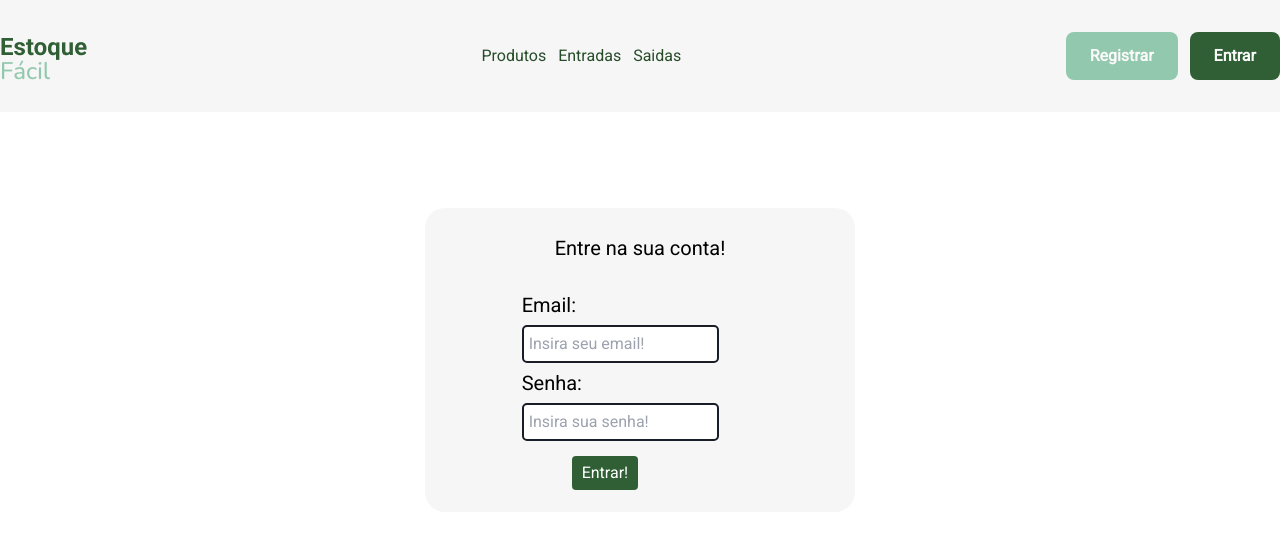
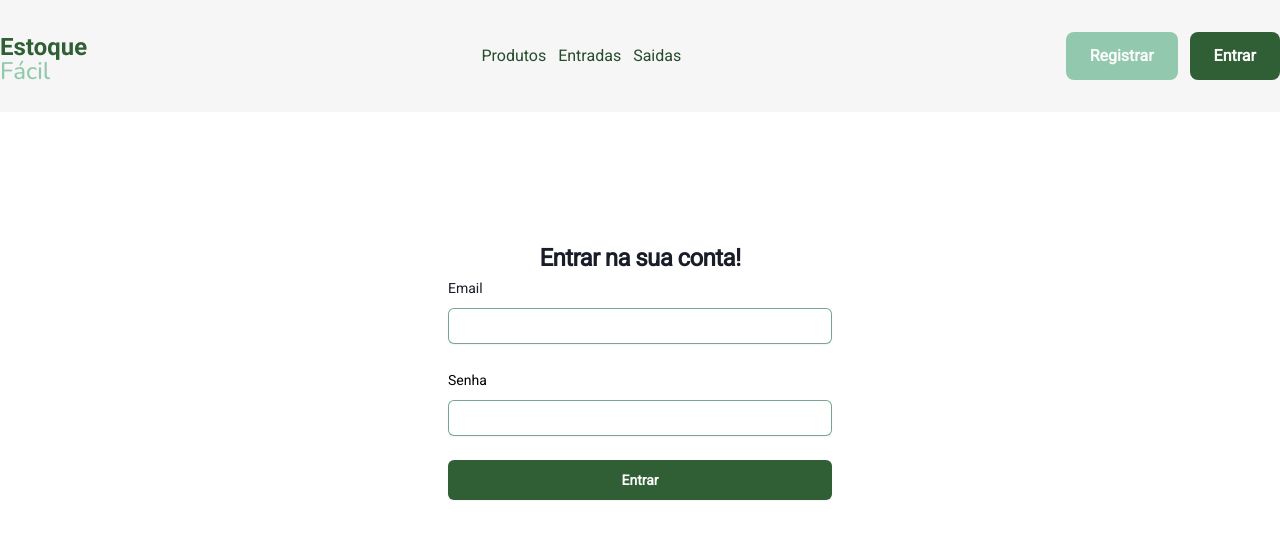
Before and after one commit to oLeoBarreto/EstoqueFacilApp, a Next.js app: page /login in a window 1280 px wide. Shown: the top 538 px of the page. Built offline with nearby package versions, Linux system fonts and the light colour scheme.

Commit message:
refactor: alterando paginas de login e register com tailwind

```diff
--- a/src/app/login/page.tsx
+++ b/src/app/login/page.tsx
@@ -1,28 +1,60 @@
-import styles from '@/app/login/styles.module.css'
+export default function Login() {
+    return (
+        <div className="flex min-h-full flex-1 flex-col justify-center px-6 py-12 lg:px-8">
+            <div className="mt-10 sm:mx-auto sm:w-full sm:max-w-sm">
+                <h2 className="mt-10 text-center text-2xl font-bold leading-9 tracking-tight text-raisin-black">
+                    Entrar na sua conta!
+                </h2>
+                <form className="space-y-6" action="#" method="POST">
+                    <div>
+                        <label
+                            htmlFor="email"
+                            className="block text-sm font-medium leading-6 text-raisin-black"
+                        >
+                            Email
+                        </label>
+                        <div className="mt-2">
+                            <input
+                                id="email"
+                                name="email"
+                                type="email"
+                                autoComplete="email"
+                                required
+                                className="block w-full px-2 rounded-md border-0 py-1.5 text-raisin-black shadow-sm ring-1 ring-inset ring-cambridge-blue-600 placeholder:text-gray-400 focus:ring-2 focus:ring-inset focus:ring-cambridge-blue-800 sm:text-sm sm:leading-6"
+                            />
+                        </div>
+                    </div>
 
-export default function Login(){
-    return(
-        <div className={styles.container}>
-            <div className={styles.box}>
-                <h1 className={styles.title}>Entre na sua conta!</h1>
-                <form className={styles.form}>
-                        <span className={styles.titleforms}>Email:</span>
-                        <input className={styles.inputs}
-                        type='email'
-                        name='email'
-                        placeholder='Insira seu email!'
-                    />
-
-                        <span className={styles.titleforms}>Senha:</span>
-                        <input className={styles.inputs}
-                        type='password'
-                        name='senha'
-                        placeholder='Insira sua senha!'
-                        />
-
-                    <button className={styles.button} type="submit">Entrar!</button>
+                    <div>
+                        <div className="flex items-center justify-between">
+                            <label
+                                htmlFor="password"
+                                className="block text-sm font-medium leading-6 text-gray-900"
+                            >
+                                Senha
+                            </label>
+                        </div>
+                        <div className="mt-2">
+                            <input
+                                id="password"
+                                name="password"
+                                type="password"
+                                autoComplete="current-password"
+                                required
+                                className="block w-full px-2 rounded-md border-0 py-1.5 text-gray-900 shadow-sm ring-1 ring-inset ring-cambridge-blue-600 placeholder:text-gray-400 focus:ring-2 focus:ring-inset focus:ring-cambridge-blue-800 sm:text-sm sm:leading-6"
+                            />
+                        </div>
+                    </div>
+                    <div>
+                        <button
+                            type="submit"
+                            className="flex w-full justify-center rounded-md bg-hunter-green px-3 py-2 text-sm font-semibold leading-6 text-seasalt-300 shadow-sm hover:bg-hunter-green-600 focus-visible:outline focus-visible:outline-2 focus-visible:outline-offset-2 focus-visible:outline-hunter-green-600"
+                        >
+                            Entrar
+                        </button>
+                    </div>
                 </form>
             </div>
         </div>
-    )
+    );
 }
--- a/src/app/login/styles.module.css
+++ /dev/null
@@ -1,53 +0,0 @@
-.container{
-    background-color: #f6f6f6ff;
-    border-radius: 20px;
-    width: 430px;
-    margin: auto;
-    margin-top: 6rem;
-    display: flex;
-    justify-content: center;
- }
-
- .box {
-     display: block;
- }
-
- .title{
-     font-size: 20px;
-     padding: 5px 5px;
-     margin: 20px 120px;
- }
-
- .form{
-     margin: 10px 85px;
-     display: flexbox;
-     justify-content: center;
-     align-items: center;
-     padding: 2px;
- }
-
-
- .titleforms{
-     font-size: 20px;
-     color: black;
-     padding: 5px 5px ;
-
- }
-
- .inputs{
-     border: 2px solid #181d27ff;
-     border-radius: 5px;
-     margin: 5px 5px;
-     padding: 5px 5px;
-     display: flex;
-     flex-direction: column;
-     align-items: center;
- }
-
- .button{
-     background-color: #305f35ff;
-     color: #fff;
-     padding: 5px 10px;
-     border-radius: 4px;
-     margin: 10px 55px;
- }
--- a/src/app/register/page.tsx
+++ b/src/app/register/page.tsx
@@ -1,29 +1,95 @@
-
-import styles from '@/app/register/styles.module.css'
-
-export default function Register(){
-    return(
-        <div className={styles.container}>
-            <div className={styles.box}>
-                <h1 className={styles.title}>Crie uma conta!</h1>
-                <form className={styles.form}>
-                        <span className={styles.titleforms}>Email:</span>
-                        <input className={styles.inputs}
-                        type='email'
-                        name='email'
-                        placeholder='Insira seu email!'
-                    />
-
-                        <span className={styles.titleforms}>Senha:</span>
-                        <input className={styles.inputs}
-                        type='password'
-                        name='senha'
-                        placeholder='Insira sua senha!'
-                        />
-
-                    <button className={styles.button} type="submit">Registrar-se!</button>
+export default function Register() {
+    return (
+        <div className="flex min-h-full flex-1 flex-col justify-center px-6 py-12 lg:px-8">
+            <div className="mt-10 sm:mx-auto sm:w-full sm:max-w-sm">
+                <h2 className="mt-10 text-center text-2xl font-bold leading-9 tracking-tight text-raisin-black">
+                    Crie uma conta!
+                </h2>
+                <form className="space-y-6" method="POST">
+                    <div>
+                        <label
+                            htmlFor="name"
+                            className="block text-sm font-medium leading-6 text-raisin-black"
+                        >
+                            Nome da empresa
+                        </label>
+                        <div className="mt-2">
+                            <input
+                                id="name"
+                                name="name"
+                                type="text"
+                                autoComplete="off"
+                                required
+                                className="block w-full px-2 rounded-md border-0 py-1.5 text-raisin-black shadow-sm ring-1 ring-inset ring-cambridge-blue-600 placeholder:text-gray-400 focus:ring-2 focus:ring-inset focus:ring-cambridge-blue-800 sm:text-sm sm:leading-6"
+                            />
+                        </div>
+                    </div>
+                    <div>
+                        <label
+                            htmlFor="cnpj"
+                            className="block text-sm font-medium leading-6 text-raisin-black"
+                        >
+                            CNPJ
+                        </label>
+                        <div className="mt-2">
+                            <input
+                                id="cnpj"
+                                name="cnpj"
+                                type="text"
+                                autoComplete="off"
+                                required
+                                className="block w-full px-2 rounded-md border-0 py-1.5 text-raisin-black shadow-sm ring-1 ring-inset ring-cambridge-blue-600 placeholder:text-gray-400 focus:ring-2 focus:ring-inset focus:ring-cambridge-blue-800 sm:text-sm sm:leading-6"
+                            />
+                        </div>
+                    </div>
+                    <div>
+                        <label
+                            htmlFor="email"
+                            className="block text-sm font-medium leading-6 text-raisin-black"
+                        >
+                            Email
+                        </label>
+                        <div className="mt-2">
+                            <input
+                                id="email"
+                                name="email"
+                                type="email"
+                                autoComplete="off"
+                                required
+                                className="block w-full px-2 rounded-md border-0 py-1.5 text-raisin-black shadow-sm ring-1 ring-inset ring-cambridge-blue-600 placeholder:text-gray-400 focus:ring-2 focus:ring-inset focus:ring-cambridge-blue-800 sm:text-sm sm:leading-6"
+                            />
+                        </div>
+                    </div>
+                    <div>
+                        <div className="flex items-center justify-between">
+                            <label
+                                htmlFor="password"
+                                className="block text-sm font-medium leading-6 text-gray-900"
+                            >
+                                Senha
+                            </label>
+                        </div>
+                        <div className="mt-2">
+                            <input
+                                id="password"
+                                name="password"
+                                type="password"
+                                autoComplete="off"
+                                required
+                                className="block w-full px-2 rounded-md border-0 py-1.5 text-gray-900 shadow-sm ring-1 ring-inset ring-cambridge-blue-600 placeholder:text-gray-400 focus:ring-2 focus:ring-inset focus:ring-cambridge-blue-800 sm:text-sm sm:leading-6"
+                            />
+                        </div>
+                    </div>
+                    <div>
+                        <button
+                            type="submit"
+                            className="flex w-full justify-center rounded-md bg-hunter-green px-3 py-2 text-sm font-semibold leading-6 text-seasalt-300 shadow-sm hover:bg-hunter-green-600 focus-visible:outline focus-visible:outline-2 focus-visible:outline-offset-2 focus-visible:outline-hunter-green-600"
+                        >
+                            Registrar-se
+                        </button>
+                    </div>
                 </form>
             </div>
         </div>
-    )
+    );
 }
--- a/src/app/register/styles.module.css
+++ /dev/null
@@ -1,53 +0,0 @@
-.container{
-   background-color: #f6f6f6ff;
-   border-radius: 20px;
-   width: 430px;
-   margin: auto;
-   margin-top: 6rem;
-   display: flex;
-   justify-content: center;
-}
-
-.box {
-    display: block;
-}
-
-.title{
-    font-size: 20px;
-    padding: 5px 5px;
-    margin: 20px 120px;
-}
-
-.form{
-    margin: 10px 85px;
-    display: flexbox;
-    justify-content: center;
-    align-items: center;
-    padding: 2px;
-}
-
-
-.titleforms{
-    font-size: 20px;
-    color: black;
-    padding: 5px 5px ;
-
-}
-
-.inputs{
-    border: 2px solid #181d27ff;
-    border-radius: 5px;
-    margin: 5px 5px;
-    padding: 5px 5px;
-    display: flex;
-    flex-direction: column;
-    align-items: center;
-}
-
-.button{
-    background-color: #305f35ff;
-    color: #fff;
-    padding: 5px 10px;
-    border-radius: 4px;
-    margin: 10px 55px;
-}
```
